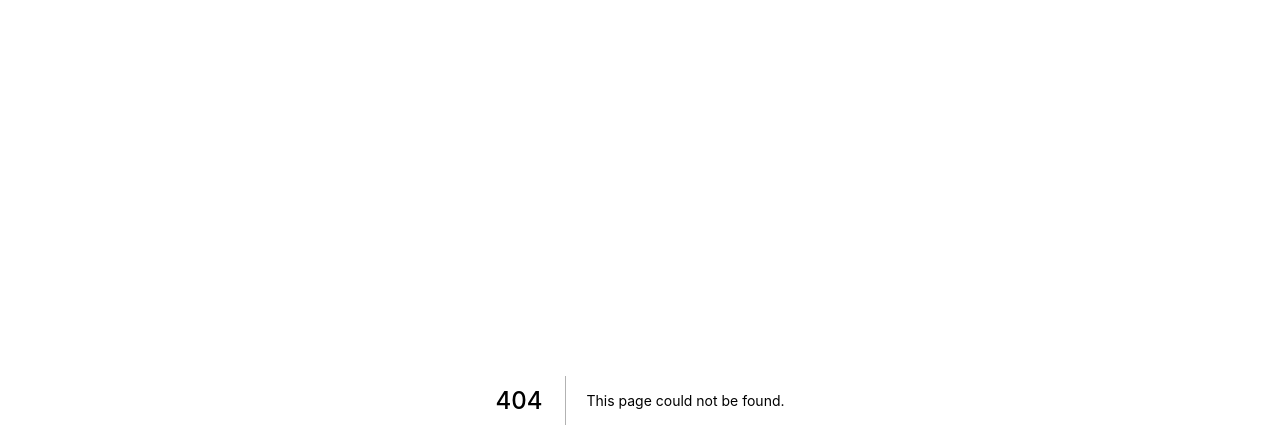
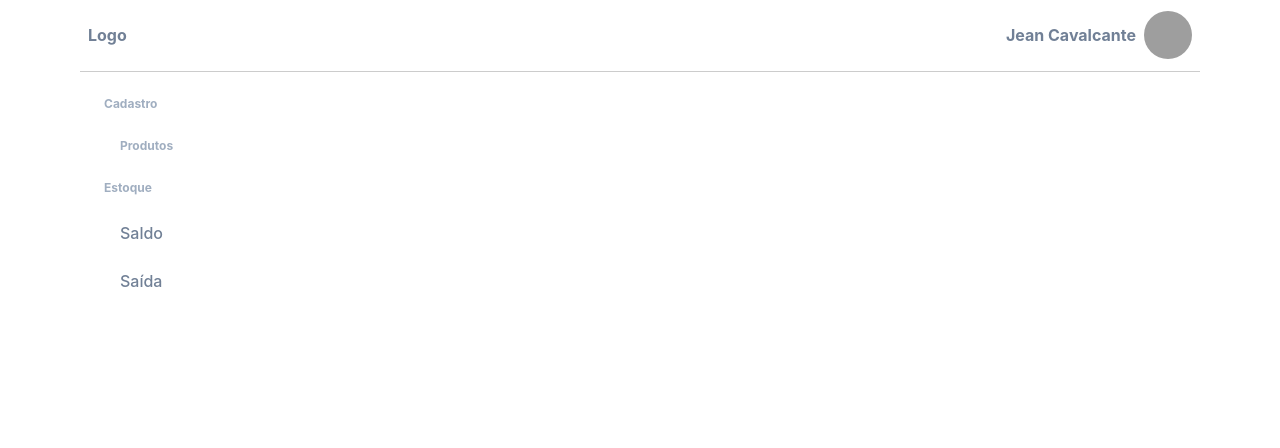
Before and after one commit to Jeann-Cavalcante/Controle-de-estoque-Next-ChakraUi, a Next.js app: page /stockEntries in a window 1280 px wide. Before the commit this address had no page. Shown: the top 448 px of the page. Built offline with nearby package versions, Linux system fonts and the light colour scheme; grey boxes are pictures that could not be loaded.

Commit message:
cadastro

```diff
--- /dev/null
+++ b/src/pages/stockEntries.js
@@ -0,0 +1,37 @@
+import {
+  Box,
+  Button,
+  Flex,
+  Input,
+  Select,
+  SimpleGrid,
+  Table,
+  Tbody,
+  Td,
+  Th,
+  Thead,
+  Tr,
+} from "@chakra-ui/react";
+
+import Header from "../components/Header";
+import Sidebar from "../components/Sidebar";
+import { useEffect, useState } from "react";
+
+function StockEntries() {
+  const [amount, setAmount] = useState("");
+  const [product_id, setProduct_id] = useState("0");
+  const [listStockEntries, setListStockEntries] = useState([]);
+  const [listProducts, setListProducts] = useState([]);
+
+  return (
+    <Flex h="100vh" flexDirection="column">
+      <Header />
+
+      <Flex w="100%" my="6" maxW={1120} mx="auto" px="6" h="100vh">
+        <Sidebar />
+      </Flex>
+    </Flex>
+  );
+}
+
+export default StockEntries;
```
